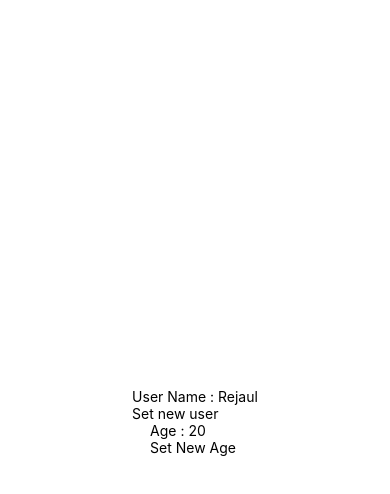
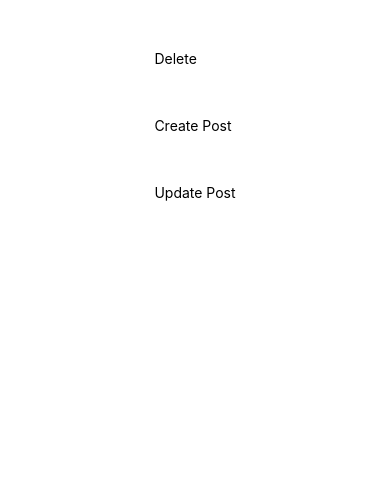
Before and after one commit to DeveloperRejaul/learnExpo, a React Native app: screen / in a window 390 px wide. Shown: the top 494 px of the page. Built offline with nearby package versions, Linux system fonts and the light colour scheme.

Commit message:
add all data

```diff
--- a/App.js
+++ b/App.js
@@ -1,13 +1,12 @@
 import { StatusBar } from "expo-status-bar";
 import { StyleSheet, View } from "react-native";
-import ReduxToolKit from "./src/01ReduxToolkit/index.js";
-import AdvaceUseseOfReactContexte from "./src/03AdvaceUseseOfReactContexte/index.js";
+import ReduxToolKitRtkQuery from "./src/02ReduxToolkitRtkQuary/index.js";
 
 export default function App() {
   return (
     <View style={styles.container}>
       <StatusBar style="auto" />
-      <AdvaceUseseOfReactContexte />
+      <ReduxToolKitRtkQuery />
     </View>
   );
 }
--- /dev/null
+++ b/src/02ReduxToolkitRtkQuary/RtkQueryScreen.js
@@ -0,0 +1,71 @@
+import { StyleSheet, Text, View, ScrollView } from "react-native";
+import React from "react";
+import {
+  useCreatePostMutation,
+  useDeletePostMutation,
+  useGetAllPostQuery,
+  useGetPostByIdQuery,
+  useGetPostByLimitQuery,
+  useUpdatePostMutation,
+} from "./services/postApi.js";
+
+export default function RtkQueryScreen() {
+  //   const response = useGetAllPostQuery();
+  //   const response = useGetPostByIdQuery(2);
+  //   const response = useGetPostByLimitQuery(5);
+  //   const [deletePost, response] = useDeletePostMutation();
+  //   const [createPost, response] = useCreatePostMutation();
+  const [updatePost, response] = useUpdatePostMutation();
+
+  //   const { data, isError, isFetching, isLoading, isSuccess, status } = response;
+
+  console.log(response);
+
+  return (
+    <ScrollView>
+      {/* <Text>{isSuccess && data.body}</Text> */}
+
+      {/* {data?.map((ele) => (
+        <Text>{ele.title}</Text>
+      ))} */}
+
+      {/* For DELETE  */}
+      <Text style={styles.center} onPress={() => deletePost(2)}>
+        Delete
+      </Text>
+
+      {/* CREATE POST */}
+      <Text
+        style={styles.center}
+        onPress={() =>
+          createPost({
+            title: "This is New New Title",
+            body: "This is New New Body",
+            userId: 1,
+          })
+        }
+      >
+        Create Post
+      </Text>
+
+      {/* UPDATE POST */}
+      <Text
+        style={styles.center}
+        onPress={() =>
+          updatePost({
+            id: 1,
+            title: "This is Update Post Title",
+            body: "This is Update Post Body",
+            userId: 1,
+          })
+        }
+      >
+        Update Post
+      </Text>
+    </ScrollView>
+  );
+}
+
+const styles = StyleSheet.create({
+  center: { marginTop: 50 },
+});
--- /dev/null
+++ b/src/02ReduxToolkitRtkQuary/app/store.js
@@ -0,0 +1,14 @@
+import { configureStore } from "@reduxjs/toolkit";
+import { setupListeners } from "@reduxjs/toolkit/query";
+import { postApi } from "../services/postApi.js";
+
+export const store = configureStore({
+  reducer: {
+    [postApi.reducerPath]: postApi.reducer,
+  },
+
+  middleware: (getDefaultMiddleware) =>
+    getDefaultMiddleware().concat(postApi.middleware),
+});
+
+setupListeners(store.dispatch);
--- /dev/null
+++ b/src/02ReduxToolkitRtkQuary/index.js
@@ -0,0 +1,14 @@
+import { Text, View } from "react-native";
+import React from "react";
+import { useGetAllPostQuery } from "./services/postApi.js";
+import { Provider } from "react-redux";
+import { store } from "./app/store.js";
+import RtkQueryScreen from "./RtkQueryScreen.js";
+
+export default function ReduxToolKitRtkQuery() {
+  return (
+    <Provider store={store}>
+      <RtkQueryScreen />
+    </Provider>
+  );
+}
--- /dev/null
+++ b/src/02ReduxToolkitRtkQuary/services/postApi.js
@@ -0,0 +1,94 @@
+import { createApi, fetchBaseQuery } from "@reduxjs/toolkit/query/react";
+
+export const postApi = createApi({
+  // The unique key that defines where the Redux store will store our cache.
+  reducerPath: "postApi",
+
+  baseQuery: fetchBaseQuery({
+    baseUrl: "https://jsonplaceholder.typicode.com/",
+  }),
+
+  // The set of operations that we want to perform against the server.
+  endpoints: (builder) => ({
+    // all type of request make in hare
+    getAllPost: builder.query({
+      query: () => {
+        return {
+          url: "posts",
+          method: "GET",
+        };
+      },
+    }),
+
+    // Data fetch by id
+    getPostById: builder.query({
+      query: (id) => {
+        console.log(id);
+
+        return {
+          url: `posts/${id}`,
+          method: "GET",
+        };
+      },
+    }),
+
+    getPostByLimit: builder.query({
+      query: (num) => {
+        console.log("Limit Number:", num);
+        return {
+          url: `posts?_limit=${num}`,
+          method: "GET",
+        };
+      },
+    }),
+
+    deletePost: builder.mutation({
+      query: (id) => {
+        console.log("Delete ID:", id);
+        return {
+          url: `posts/${id}`,
+          method: "DELETE",
+        };
+      },
+    }),
+
+    createPost: builder.mutation({
+      query: (newPost) => {
+        console.log("Create Post: ", newPost);
+        return {
+          url: `posts`,
+          method: "POST",
+          body: newPost,
+          headers: {
+            "Content-type": "application/json; charset=UTF-8",
+          },
+        };
+      },
+    }),
+
+    updatePost: builder.mutation({
+      query: (updatePostData) => {
+        console.log("Update Post: ", updatePostData);
+        const { id, ...data } = updatePostData;
+        console.log("Actual Update Post: ", data);
+        return {
+          url: `posts/${id}`,
+          method: "PUT",
+          body: data,
+          headers: {
+            "Content-type": "application/json; charset=UTF-8",
+          },
+        };
+      },
+    }),
+  }),
+});
+
+export const {
+  useGetAllPostQuery,
+  useGetPostByIdQuery,
+  useGetPostByLimitQuery,
+  useDeletePostMutation,
+  useCreatePostMutation,
+  useUpdatePostMutation,
+} = postApi;
```
